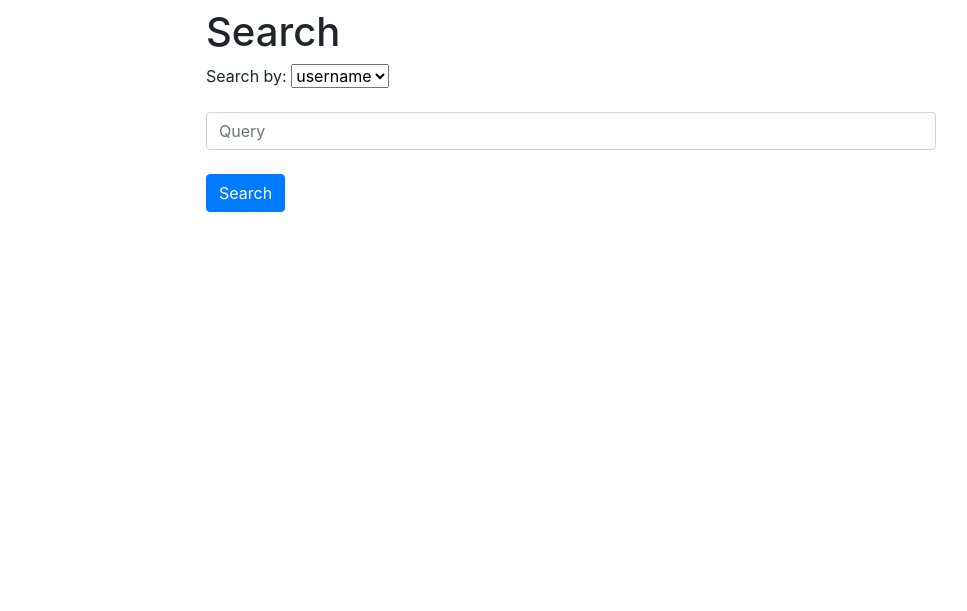
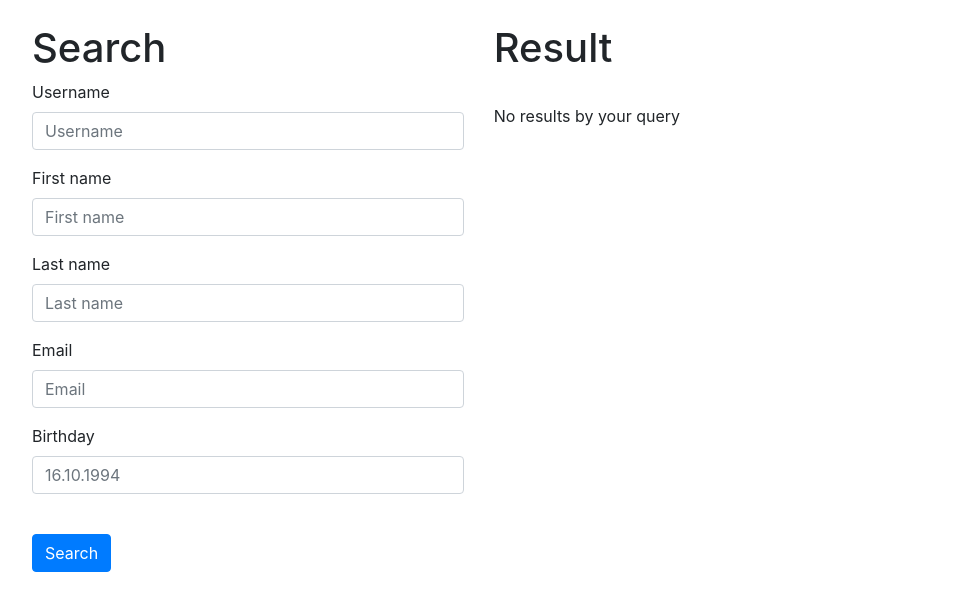
Before and after one commit to denyszamiatin/ma_book, a Django app: page /user/search in a window 1280 px wide. Shown: the top 611 px of the page, without its empty margins (69-1036 px from the left). Run offline with Django 3.2, Linux system fonts and the light colour scheme; parts of the project's set-up code (start-up, migrations or seed data) failed here and were passed over; some libraries are stand-ins or nearby versions.

Commit message:
Search refactored

```diff
--- a/users/forms.py
+++ b/users/forms.py
@@ -50,8 +50,16 @@ class LoginForm(forms.Form):
 
 
 class SearchForm(forms.Form):
-    query = forms.CharField(max_length=320, widget=forms.TextInput(attrs={'class': 'form-control',
-                                                                          'placeholder': 'Query'}))
+    username = forms.CharField(max_length=150, required=False,
+                               widget=forms.TextInput(attrs={'class': 'form-control', 'placeholder': 'Username'}))
+    first_name = forms.CharField(max_length=150, required=False,
+                                 widget=forms.TextInput(attrs={'class': 'form-control', 'placeholder': 'First name'}))
+    last_name = forms.CharField(max_length=150, required=False,
+                                widget=forms.TextInput(attrs={'class': 'form-control', 'placeholder': 'Last name'}))
+    email = forms.CharField(max_length=150, required=False,
+                            widget=forms.TextInput(attrs={'class': 'form-control', 'placeholder': 'Email'}))
+    birthday = forms.DateField(required=False,
+                               widget=forms.DateInput(attrs={'class': 'form-control', 'placeholder': '16.10.1994'}))
 
 
 class EditUserForm(forms.ModelForm):
--- a/users/models.py
+++ b/users/models.py
@@ -18,7 +18,7 @@ class UserProfile(models.Model):
     user = models.OneToOneField(User, on_delete=models.CASCADE, null=True)
 
     def __str__(self):
-        return f'title:{self.birthday}'
+        return f'Username:{self.user}'
 
 
 # class Follower(models.Model):
--- a/users/templates/users/search.html
+++ b/users/templates/users/search.html
@@ -1,38 +1,29 @@
 {%extends "base.html" %}
+{% load crispy_forms_tags %}
 {% block title %}Search{% endblock %}
 {%block content %}
-<div class="row justify-content-center">
-    <div class="col-8">
+<div class="modal-body row">
+    <div class="col-md-5">
         <h1 class="mt-2">Search</h1>
             <form>
-                Search by:
-                <select name="selected_option">
-                    {% for option in options%}
-                        <option value="{{option}}" {% if option == selected_option %}selected{% endif %}>{{option}}</option>
-
-                    {% endfor %}
-                </select>
-                <br><br>
-                {% if hint %}
-                    {{hint}}
-                {% endif %}
-                {{ form.query }}
+                {{ form|crispy }}
                 <br>
                 <button type="submit" class="btn btn-primary">Search</button>
             </form>
         <br>
-        {% if selected_option %}
+        </div>
+        <div class="col-md-7">
             <h1 class="mt-2">Result</h1>
-        {% endif %}
             <br>
-        {% if not search_result and selected_option %}
-            No results by your query
+            {% if not search_result %}
+                <p>No results by your query</p>
             {% endif %}
             {% for user in search_result %}
-        <ul>
+            <ul class="list-unstyled">
                 <li><a href="user/profile/{{user.username}}">{{user.username}}</a></li>
             </ul>
             {% endfor %}
         </div>
     </div>
+</div>
 {% endblock %}
--- a/users/views.py
+++ b/users/views.py
@@ -4,7 +4,6 @@ from django.urls import reverse
 from django.contrib import messages
 from .models import User, UserProfile
 from .forms import RegistrationForm, UserProfileForm, LoginForm, SearchForm, EditUserForm, EditUserProfileForm, EditUserAvatar
-from datetime import datetime
 
 
 def user_registration(request):
@@ -52,37 +51,20 @@ def user_profile(request):
 
 def search(request):
     form = SearchForm()
-    options = ('username', 'email', 'name', 'birthday')
-    selected_option = ''
-    hint = ''
     search_result = []
     if request.method == 'GET':
         form = SearchForm(request.GET)
-        if 'query' in request.GET:
-            query = request.GET['query']
-            selected_option = request.GET['selected_option']
-            if selected_option == 'username':
-                search_result = User.objects.filter(username__startswith=query).values('username')
-            elif selected_option == 'email':
-                search_result = User.objects.filter(email__startswith=query).values('username')
-            elif selected_option == 'name':
-                users = User.objects.values('first_name', 'last_name', 'username')
-                search_result = [user for user in users if
-                                 (user['first_name'].lower() + " "
-                                  + user['last_name'].lower()).startswith(query.lower())]
-            elif selected_option == "birthday":
-                try:
-                    date = datetime.strptime(query, "%Y, %m, %d").date()
-                    search_result = [profile.user for profile in UserProfile.objects.filter(birthday=date)]
-                except ValueError:
-                    hint = "Try to input birthday in format Year, month, date. Example: 1994, 10, 16"
+        if form.is_valid():
+            fields = [(name, value) for name, value in form.cleaned_data.items() if value]
+            search_result = User.objects.all()
+            for field in fields:
+                if field[0] == 'birthday':
+                    filter_by = 'userprofile__' + field[0] + "__startswith"
+                else:
+                    filter_by = field[0] + "__startswith"
+                search_result = search_result.filter(**{filter_by: field[1]})
 
-    context = {'form': form,
-               'search_result': search_result,
-               'selected_option': selected_option,
-               "options": options,
-               "hint": hint,
-               }
+    context = {'form': form, 'search_result': search_result}
     return render(request, 'users/search.html', context)
 
 
```
Lines whose indentation alone changed are shown as unchanged.
